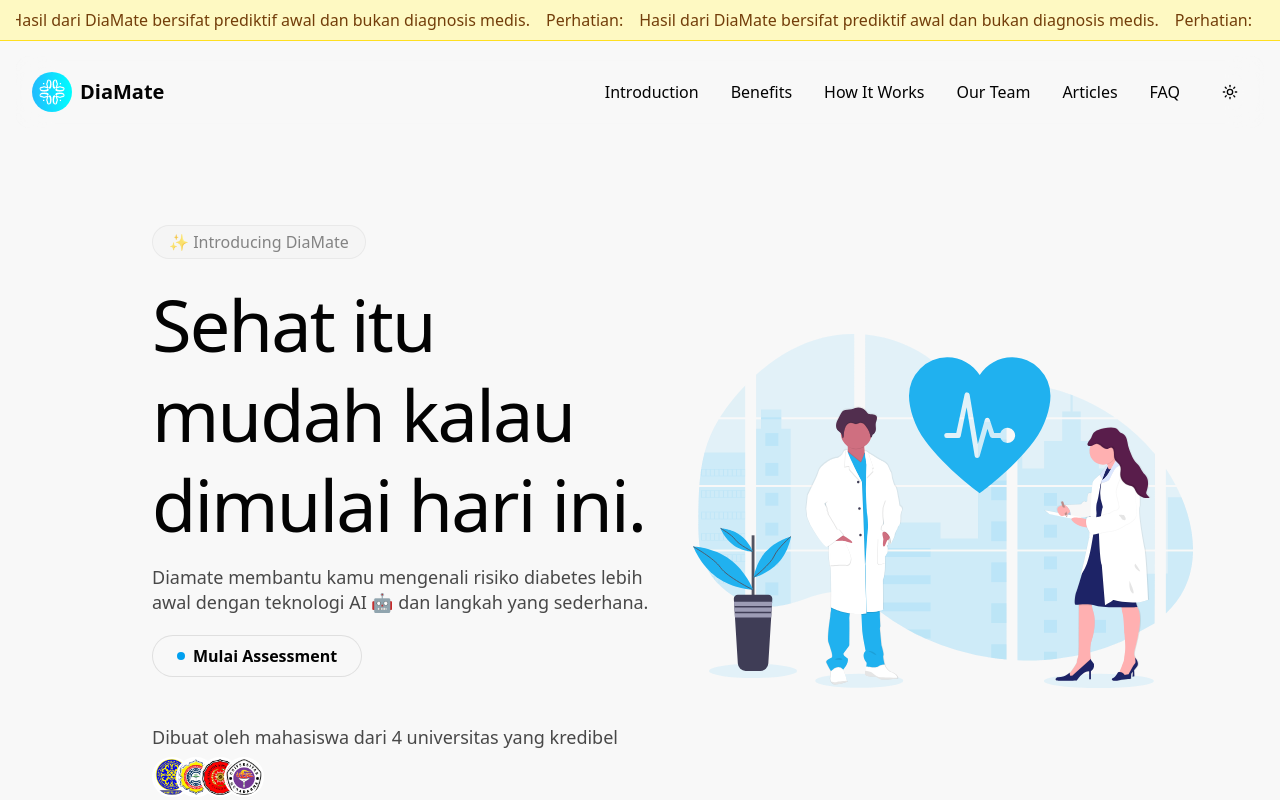
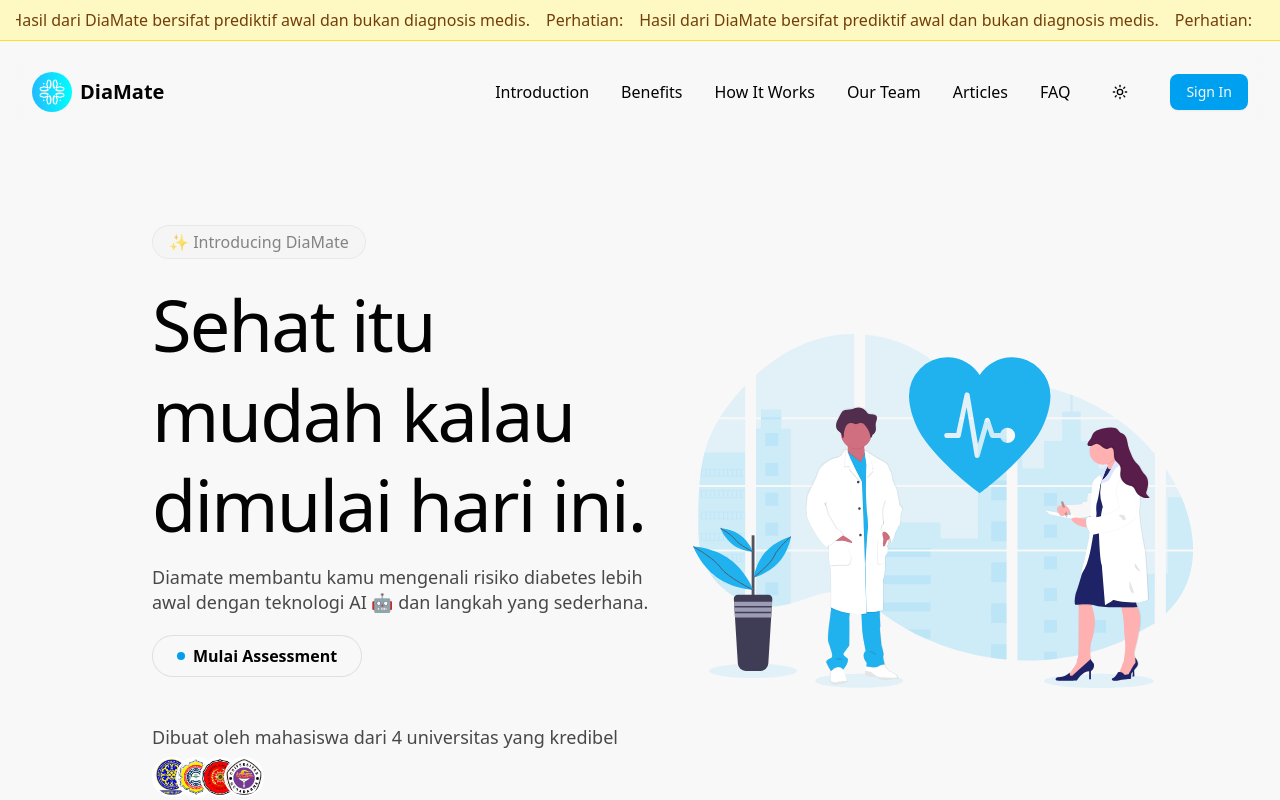
Before and after one commit to DiaMate-Organization/DiaMate-frontend, a Next.js app: page / in a window 1280 px wide. Shown: the top 800 px of the page. Built offline with nearby package versions, Linux system fonts and the light colour scheme.

Commit message:
fix : fix button cursor pointer

```diff
--- a/app/page.jsx
+++ b/app/page.jsx
@@ -316,9 +316,11 @@
               <div className="text-3xl md:text-4xl font-bold dark:text-white text-center">
                 Mulai sekarang, Tubuhmu akan berterimaksih nanti.
               </div>
-              <Button className="rounded-full w-fit text-foreground px-4 py-2">
-                Mulai
-              </Button>
+              <Link href="#">
+                <Button className="rounded-full w-fit text-foreground px-4 py-2">
+                  Mulai
+                </Button>
+              </Link>
             </motion.div>
           </AuroraBackground>
         </div>
--- a/components/LandingPageNav.jsx
+++ b/components/LandingPageNav.jsx
@@ -64,12 +64,15 @@
               <Link
                 key={index}
                 href={data.link}
-                className="text-foreground hover:text-primary transition-colors"
+                className="text-foreground hover:text-muted-foreground transition-colors"
               >
                 {data.name}
               </Link>
             ))}
             <ThemeToggle />
+            <Link href="/login">
+              <Button className={"hover:bg-secondary"}>Sign In</Button>
+            </Link>
           </motion.nav>
 
           {/* Mobile Menu Button */}
@@ -105,19 +108,21 @@
                 <Link
                   key={index}
                   href={data.link}
-                  className="text-foreground hover:text-primary transition-colors py-2"
+                  className="text-foreground hover:text-muted-foreground transition-colors py-2"
                   onClick={() => setIsMenuOpen(false)}
                 >
                   {data.name}
                 </Link>
               ))}
 
-              <Button
-                variant={"primary"}
-                className={"bg-primary hover:bg-secondary"}
-              >
-                Login
-              </Button>
+              <Link href={"/login"} className="w-full sm:w-auto">
+                <Button
+                  variant={"primary"}
+                  className={"bg-primary hover:bg-secondary w-full "}
+                >
+                  Login
+                </Button>
+              </Link>
             </div>
           </motion.div>
         )}
--- a/components/ui/button.jsx
+++ b/components/ui/button.jsx
@@ -1,11 +1,11 @@
-import * as React from "react"
-import { Slot } from "@radix-ui/react-slot"
+import * as React from "react";
+import { Slot } from "@radix-ui/react-slot";
 import { cva } from "class-variance-authority";
 
-import { cn } from "@/lib/utils"
+import { cn } from "@/lib/utils";
 
 const buttonVariants = cva(
-  "inline-flex items-center justify-center gap-2 whitespace-nowrap rounded-md text-sm font-medium transition-all disabled:pointer-events-none disabled:opacity-50 [&_svg]:pointer-events-none [&_svg:not([class*='size-'])]:size-4 shrink-0 [&_svg]:shrink-0 outline-none focus-visible:border-ring focus-visible:ring-ring/50 focus-visible:ring-[3px] aria-invalid:ring-destructive/20 dark:aria-invalid:ring-destructive/40 aria-invalid:border-destructive",
+  "inline-flex items-center justify-center gap-2 whitespace-nowrap rounded-md text-sm font-medium transition-all disabled:pointer-events-none disabled:opacity-50 [&_svg]:pointer-events-none [&_svg:not([class*='size-'])]:size-4 shrink-0 [&_svg]:shrink-0 outline-none focus-visible:border-ring focus-visible:ring-ring/50 focus-visible:ring-[3px] aria-invalid:ring-destructive/20 dark:aria-invalid:ring-destructive/40 aria-invalid:border-destructive cursor-pointer",
   {
     variants: {
       variant: {
@@ -33,23 +33,18 @@
       size: "default",
     },
   }
-)
+);
 
-function Button({
-  className,
-  variant,
-  size,
-  asChild = false,
-  ...props
-}) {
-  const Comp = asChild ? Slot : "button"
+function Button({ className, variant, size, asChild = false, ...props }) {
+  const Comp = asChild ? Slot : "button";
 
   return (
-    (<Comp
+    <Comp
       data-slot="button"
       className={cn(buttonVariants({ variant, size, className }))}
-      {...props} />)
+      {...props}
+    />
   );
 }
 
-export { Button, buttonVariants }
+export { Button, buttonVariants };
```
